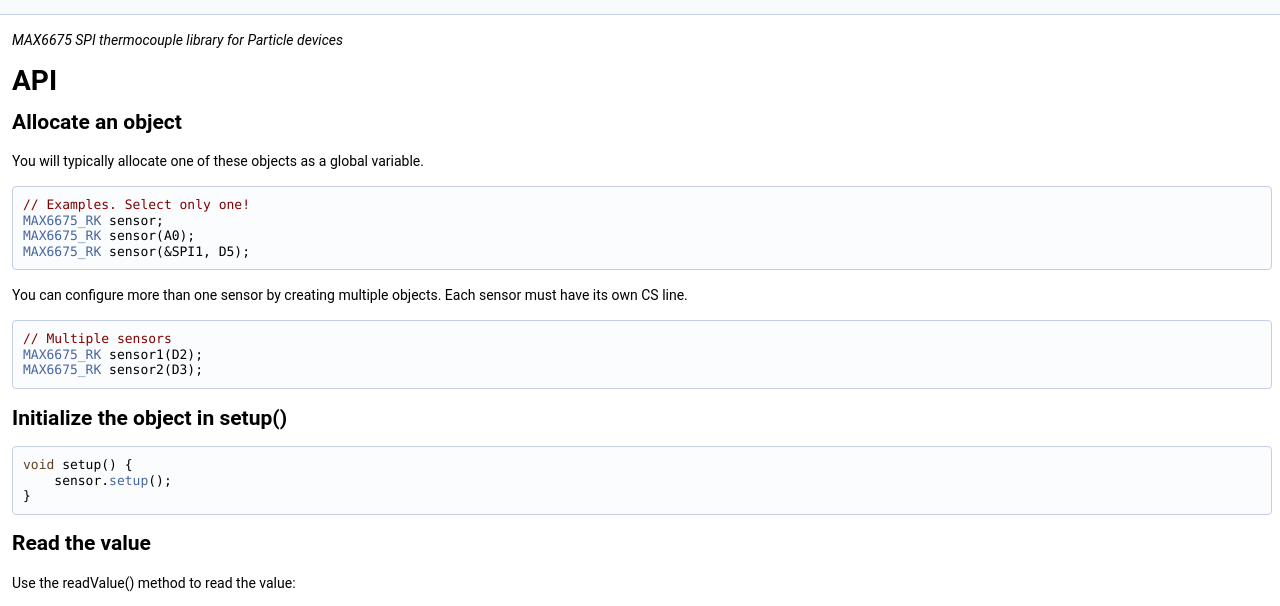
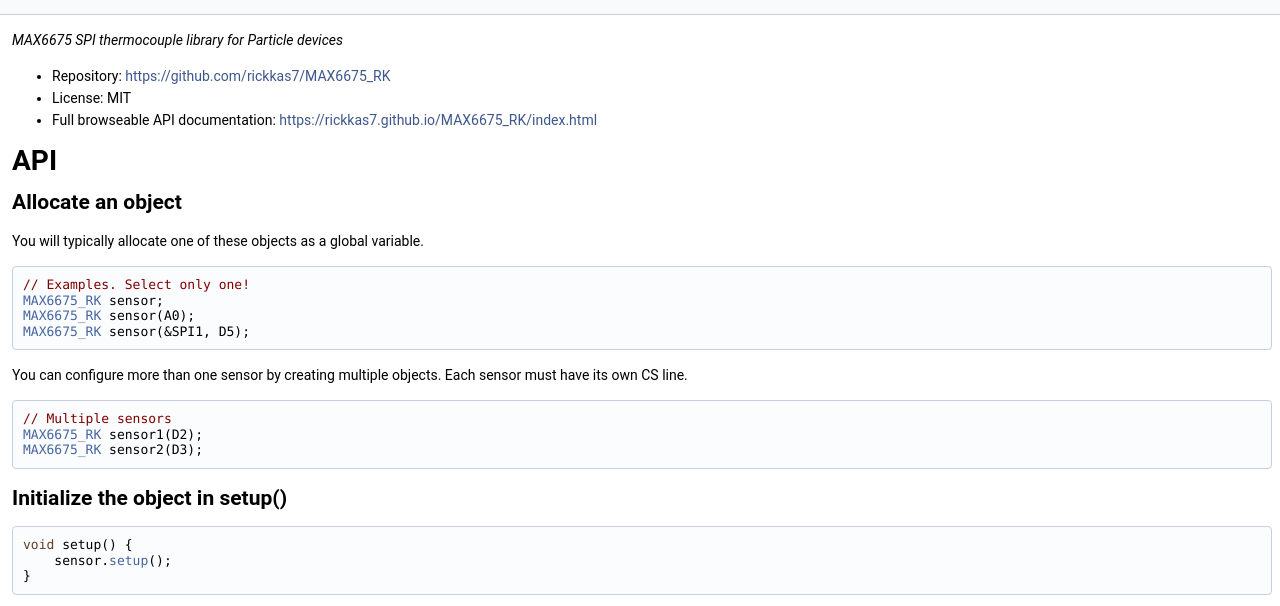
Before and after one commit to rickkas7/MAX6675_RK, a plain HTML site: page docs/index.html in a window 1280 px wide. Shown: the part 137-743 px from the top of the page. Drawn offline with Linux system fonts and the light colour scheme.

Commit message:
Link to API docs

```diff
--- a/docs/index.html
+++ b/docs/index.html
@@ -75,6 +75,11 @@
 </div><!--header-->
 <div class="contents">
 <div class="textblock"><p><a class="anchor" id="md__r_e_a_d_m_e"></a> <em>MAX6675 SPI thermocouple library for Particle devices</em></p>
+<ul>
+<li>Repository: <a href="https://github.com/rickkas7/MAX6675_RK">https://github.com/rickkas7/MAX6675_RK</a></li>
+<li>License: MIT</li>
+<li>Full browseable API documentation: <a href="https://rickkas7.github.io/MAX6675_RK/index.html">https://rickkas7.github.io/MAX6675_RK/index.html</a></li>
+</ul>
 <h1>API</h1>
 <h2>Allocate an object</h2>
 <p>You will typically allocate one of these objects as a global variable.</p>
```
Also changed, not shown: 1 other file.
